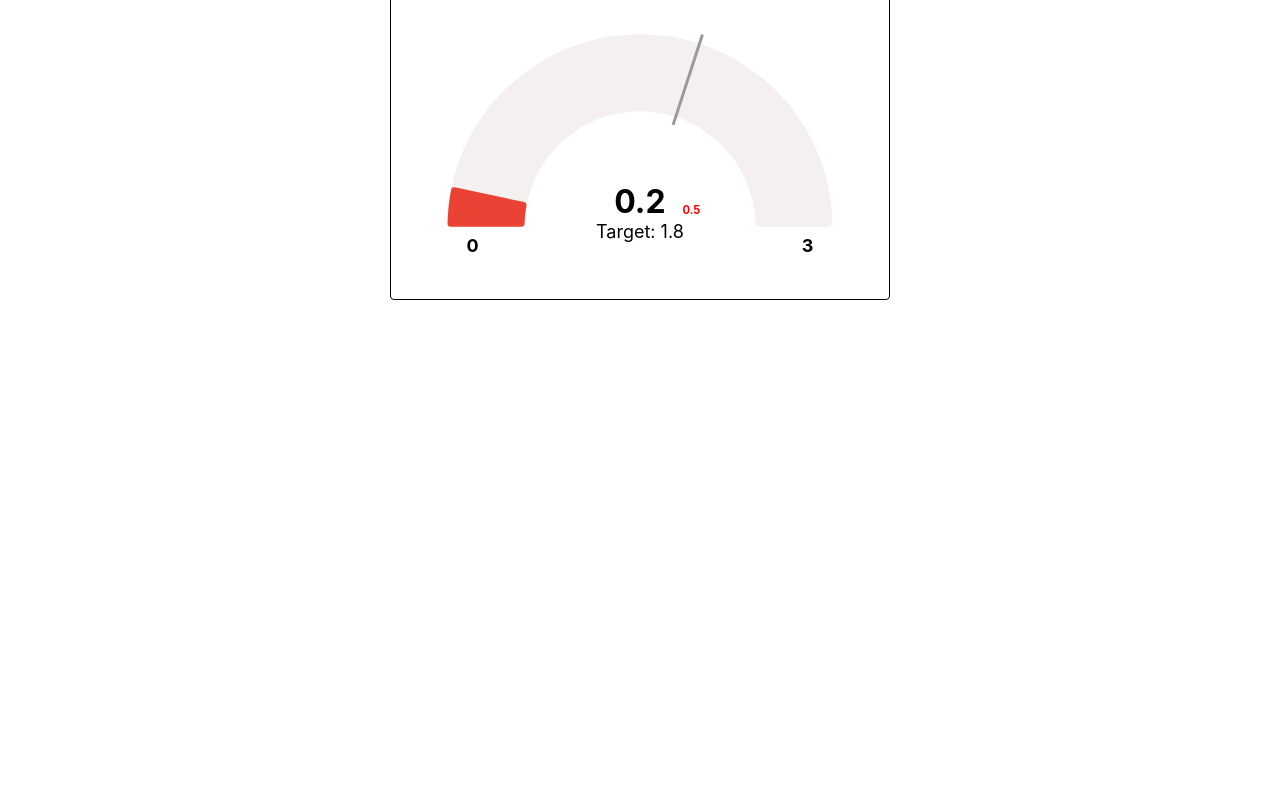
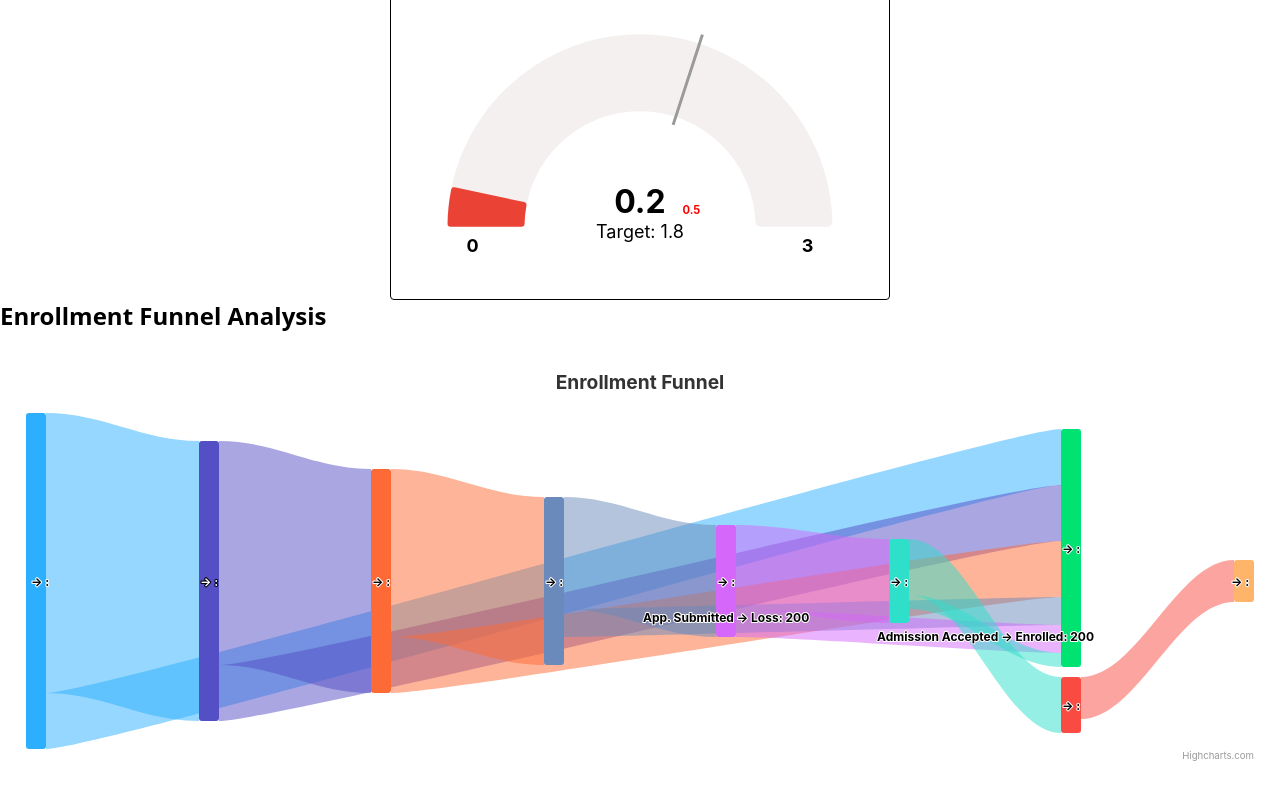
Before and after one commit to Demilade01/2charts_lead, a React (Vite) app: page / in a window 1280 px wide. Shown: the part 810-1610 px from the top of the page. Before the commit the page ends 1110 px from the top, so only its background shows below. Built offline with nearby package versions, Linux system fonts and the light colour scheme.

Commit message:
add enrollment to the page

```diff
--- a/src/App.tsx
+++ b/src/App.tsx
@@ -1,6 +1,7 @@
 import { AdSpendView } from './modules/ad-spend/AdSpendView';
 import { LeadScoreView } from './modules/lead-source/LeadScoreView';
 import { SpendScoreView } from './modules/spend-score/SpendScoreView';
+import EnrollmentFunnelContainer from './modules/enrollment-funnel/EnrollmentFunnelContainer';
 
 function App() {
   return (
@@ -8,6 +9,7 @@ function App() {
       <AdSpendView />
       <LeadScoreView />
       <SpendScoreView />
+      <EnrollmentFunnelContainer />
     </>
   );
 }
--- /dev/null
+++ b/src/modules/enrollment-funnel/EnrollmentFunnel.tsx
@@ -0,0 +1,58 @@
+import React from 'react';
+import Highcharts from 'highcharts';
+import HighchartsReact from 'highcharts-react-official';
+import sankey from 'highcharts/modules/sankey';
+
+// Initialize the Sankey module
+if (typeof sankey === 'function') {
+
+  sankey(Highcharts);
+}
+
+interface EnrollmentData {
+  from: string;
+  to: string;
+  weight: number;
+}
+
+interface EnrollmentFunnelProps {
+  data: EnrollmentData[];
+}
+
+const EnrollmentFunnel: React.FC<EnrollmentFunnelProps> = ({ data }) => {
+  const options: Highcharts.Options = {
+    title: {
+      text: 'Enrollment Funnel'
+    },
+    series: [{
+      keys: ['from', 'to', 'weight'],
+      data: data,
+      type: 'sankey',
+      name: 'Enrollment Flow',
+      cursor: 'pointer',
+      dataLabels: {
+        enabled: true,
+        format: '{point.fromNode.name} → {point.toNode.name}: {point.weight}',
+        style: {
+          fontSize: '12px'
+        }
+      },
+      tooltip: {
+        headerFormat: '',
+        pointFormat: '{point.fromNode.name} → {point.toNode.name}: {point.weight} leads<br/>' +
+          'Percentage: {point.weight}%'
+      }
+    }]
+  };
+
+  return (
+    <div className="w-full h-[600px] p-4">
+      <HighchartsReact
+        highcharts={Highcharts}
+        options={options}
+      />
+    </div>
+  );
+};
+
+export default EnrollmentFunnel;
--- /dev/null
+++ b/src/modules/enrollment-funnel/EnrollmentFunnelContainer.tsx
@@ -0,0 +1,70 @@
+import React, { useState, useEffect } from 'react';
+import EnrollmentFunnel from './EnrollmentFunnel';
+
+interface RawEnrollmentData {
+  stage: string;
+  leads: number;
+  nextStage: string;
+}
+
+interface ProcessedEnrollmentData {
+  from: string;
+  to: string;
+  weight: number;
+}
+
+const EnrollmentFunnelContainer: React.FC = () => {
+  const [processedData, setProcessedData] = useState<ProcessedEnrollmentData[]>([]);
+
+  // This would typically come from an API or other data source
+  const mockData: RawEnrollmentData[] = [
+    { stage: 'Discovery/Dev.', leads: 1000, nextStage: 'App. Started' },
+    { stage: 'App. Started', leads: 800, nextStage: 'App. Submitted' },
+    { stage: 'App. Submitted', leads: 600, nextStage: 'App. Complete' },
+    { stage: 'App. Complete', leads: 400, nextStage: 'Admission Offered' },
+    { stage: 'Admission Offered', leads: 300, nextStage: 'Admission Accepted' },
+    { stage: 'Admission Accepted', leads: 200, nextStage: 'Enrolled' },
+    { stage: 'Enrolled', leads: 150, nextStage: 'Conversion and Loss' }
+  ];
+
+  useEffect(() => {
+    const processData = (rawData: RawEnrollmentData[]): ProcessedEnrollmentData[] => {
+      const processed: ProcessedEnrollmentData[] = [];
+
+      rawData.forEach((item, index) => {
+        // Add the main flow
+        processed.push({
+          from: item.stage,
+          to: item.nextStage,
+          weight: item.leads
+        });
+
+        // Add loss data if not the last stage
+        if (index < rawData.length - 1) {
+          const nextItem = rawData[index + 1];
+          const loss = item.leads - nextItem.leads;
+          if (loss > 0) {
+            processed.push({
+              from: item.stage,
+              to: 'Loss',
+              weight: loss
+            });
+          }
+        }
+      });
+
+      return processed;
+    };
+
+    setProcessedData(processData(mockData));
+  }, []);
+
+  return (
+    <div className="w-full">
+      <h2 className="text-2xl font-bold mb-4">Enrollment Funnel Analysis</h2>
+      <EnrollmentFunnel data={processedData} />
+    </div>
+  );
+};
+
+export default EnrollmentFunnelContainer;
```
